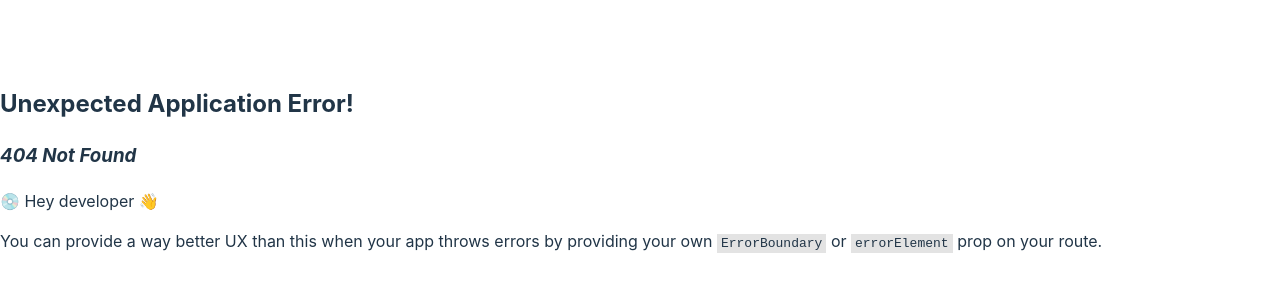
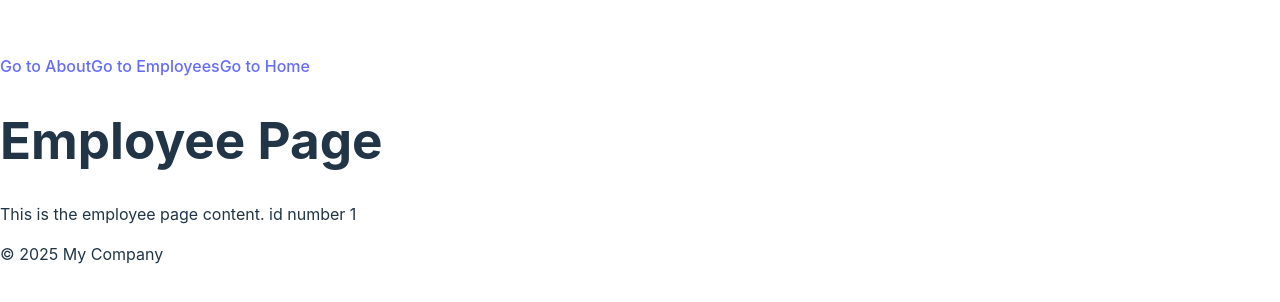
Before and after one commit to OmarAbdo/Reacting, a React (Vite) app in the folder create-vite-ts/: page /employees/1 in a window 1280 px wide. Before the commit this address had no page. Shown: the part 232-534 px from the top of the page. Built offline with nearby package versions, Linux system fonts and the light colour scheme.

Commit message:
Using useEffect, useParams and dynamic routing

```diff
--- a/create-vite-ts/src/components/layout.tsx
+++ b/create-vite-ts/src/components/layout.tsx
@@ -1,6 +1,14 @@
 import { Outlet } from "react-router";
+import { useEffect } from "react";
 import Header from "./header.tsx";
 export default function Layout() {
+  useEffect(() => {
+    console.log("A print statement from the inside of a useEffect hook");
+    console.log("This layout component has mounted only once");
+    return () => {
+      console.log("This layout component has unmounted");
+    };
+  });
   return (
     <div>
       <header>
--- a/create-vite-ts/src/main.tsx
+++ b/create-vite-ts/src/main.tsx
@@ -3,6 +3,7 @@ import ReactDOM from "react-dom/client";
 import Layout from "./components/layout.tsx";
 import Home from "./pages/home.tsx";
 import Employees from "./pages/employees.tsx";
+import Employlee from "./pages/employee.tsx";
 import About from "./pages/about.tsx";
 import "./index.css";
 import { createBrowserRouter, RouterProvider } from "react-router";
@@ -22,6 +23,10 @@ const router = createBrowserRouter([
         element: <Employees />,
       },
       {
+        path: "employees/:id",
+        element: <Employlee />,
+      },
+      {
         path: "about",
         element: <About />,
       },
--- /dev/null
+++ b/create-vite-ts/src/pages/employee.tsx
@@ -0,0 +1,11 @@
+import { useParams } from "react-router";
+export default function Employlee() {
+  const { id } = useParams();
+  // const { id } = useParams<{ id: string }>(); // or with a cute generic type
+  return (
+    <div>
+      <h1>Employee Page</h1>
+      <p>This is the employee page content. id number {id}</p>
+    </div>
+  );
+}
```
